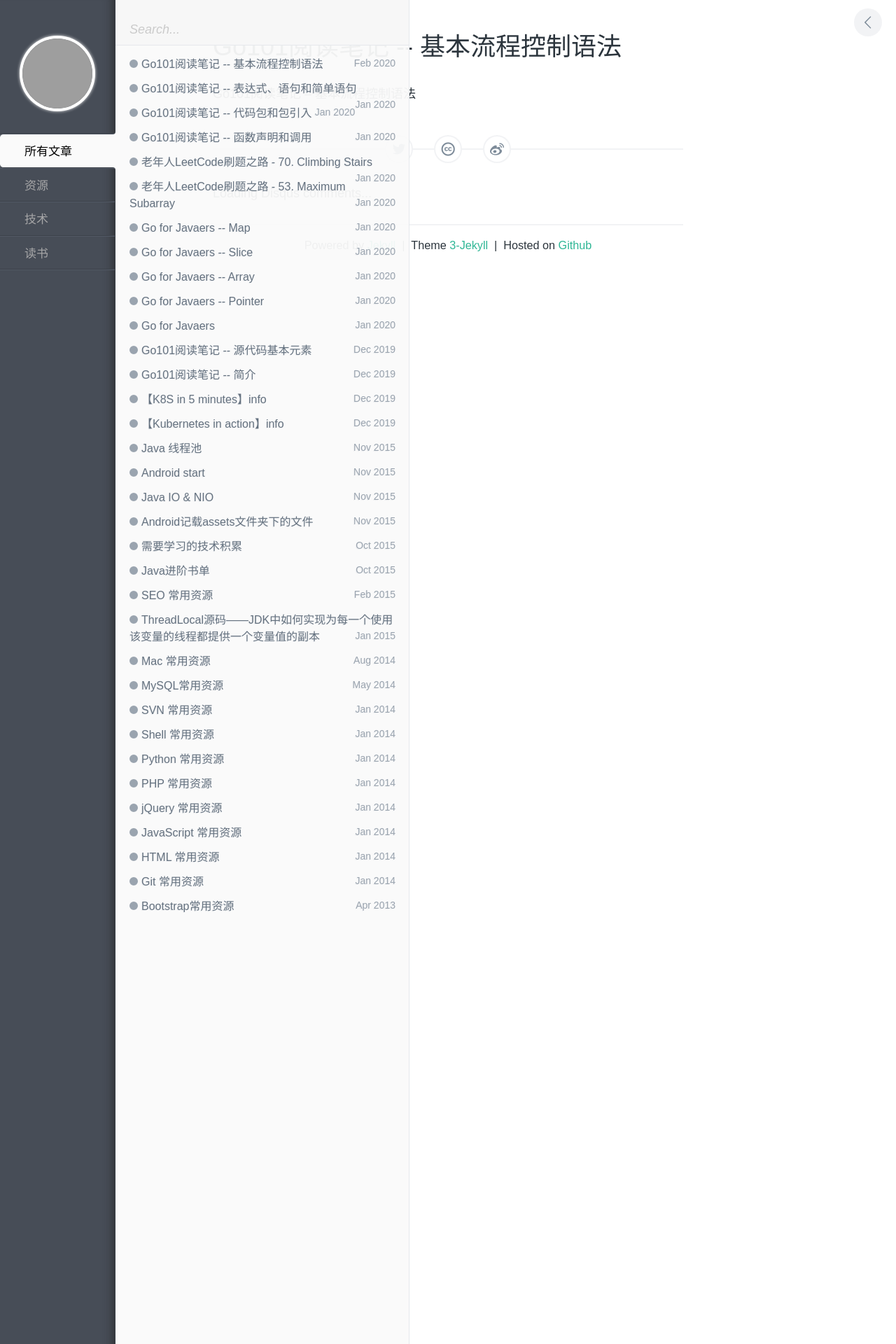
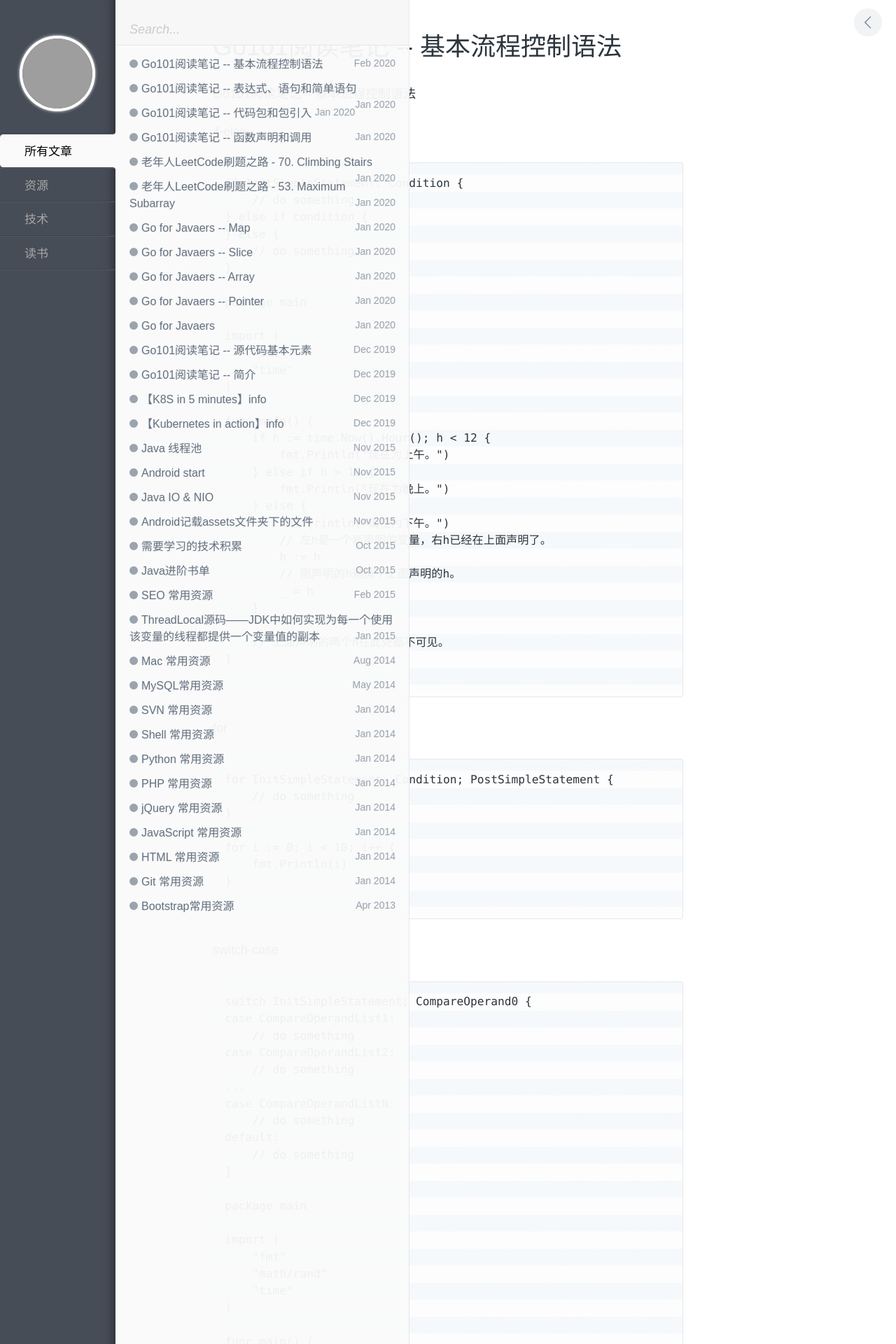
Before and after one commit to Arther-X/Arther-X.github.io, a Jekyll site: the page built from _posts/book/2020-02-02-go-101-basic-control-flows.md, in a window 1280 px wide. Shown: the top 1920 px of the page at 70% size. Built offline with Jekyll 4.4.1, drawn with Linux system fonts in a browser that asks for light colours; comment, search, counter and statistics services are not loaded; some of the changed text lies outside the part shown; grey boxes are pictures that could not be loaded.

Commit message:
[LC][COMMIT][ArtherX] update go101 basic control flows

````diff
--- a/_posts/book/2020-02-02-go-101-basic-control-flows.md
+++ b/_posts/book/2020-02-02-go-101-basic-control-flows.md
@@ -6,3 +6,102 @@ keywords: 阅读,书单
 ---
 
 Go101阅读笔记 -- 基本流程控制语法
+
+if-else
+
+```
+if InitSimpleStatement; Condition {
+	// do something
+} else if condition {
+} else {
+	// do something
+}
+
+package main
+
+import (
+	"fmt"
+	"time"
+)
+
+func main() {
+	if h := time.Now().Hour(); h < 12 {
+		fmt.Println("现在为上午。")
+	} else if h > 19 {
+		fmt.Println("现在为晚上。")
+	} else {
+		fmt.Println("现在为下午。")
+		// 左h是一个新声明的变量，右h已经在上面声明了。
+		h := h
+		// 刚声明的h遮掩了上面声明的h。
+		_ = h
+	}
+
+	// 上面声明的两个h在此处都不可见。
+}
+
+```
+
+for
+```
+for InitSimpleStatement; Condition; PostSimpleStatement {
+    // do something
+}
+
+for i := 0; i < 10; i++ {
+	fmt.Println(i)
+}
+
+```
+
+switch-case
+
+```
+switch InitSimpleStatement; CompareOperand0 {
+case CompareOperandList1:
+	// do something
+case CompareOperandList2:
+	// do something
+...
+case CompareOperandListN:
+	// do something
+default:
+	// do something
+}
+
+package main
+
+import (
+	"fmt"
+	"math/rand"
+	"time"
+)
+
+func main() {
+	rand.Seed(time.Now().UnixNano())
+	switch n := rand.Intn(100); n%9 {
+	case 0:
+		fmt.Println(n, "is a multiple of 9.")
+
+		// 和很多其它语言不一样，程序不会自动从一个
+		// 分支代码块跳到下一个分支代码块去执行。
+		// 所以，这里不需要一个break语句。
+	case 1, 2, 3:
+		fmt.Println(n, "mod 9 is 1, 2 or 3.")
+		break // 这里的break语句可有可无的，效果
+		      // 是一样的。执行不会跳到下一个分支。
+	case 4, 5, 6:
+		fmt.Println(n, "mod 9 is 4, 5 or 6.")
+	// case 6, 7, 8:
+		// 上一行行可能编译不过，因为6和上一个case中的
+		// 6重复了。是否能编译通过取决于具体编译器实现。
+    case 7:
+        fallthrough
+	default:
+		fmt.Println(n, "mod 9 is 7 or 8.")
+	}
+}
+```
+fallthrough
+一条fallthrough语句必须为一个分支代码块中的最后一条语句。
+一条fallthrough语句不能出现在一个switch-case流程控制中的最后一个分支代码块中。
````
